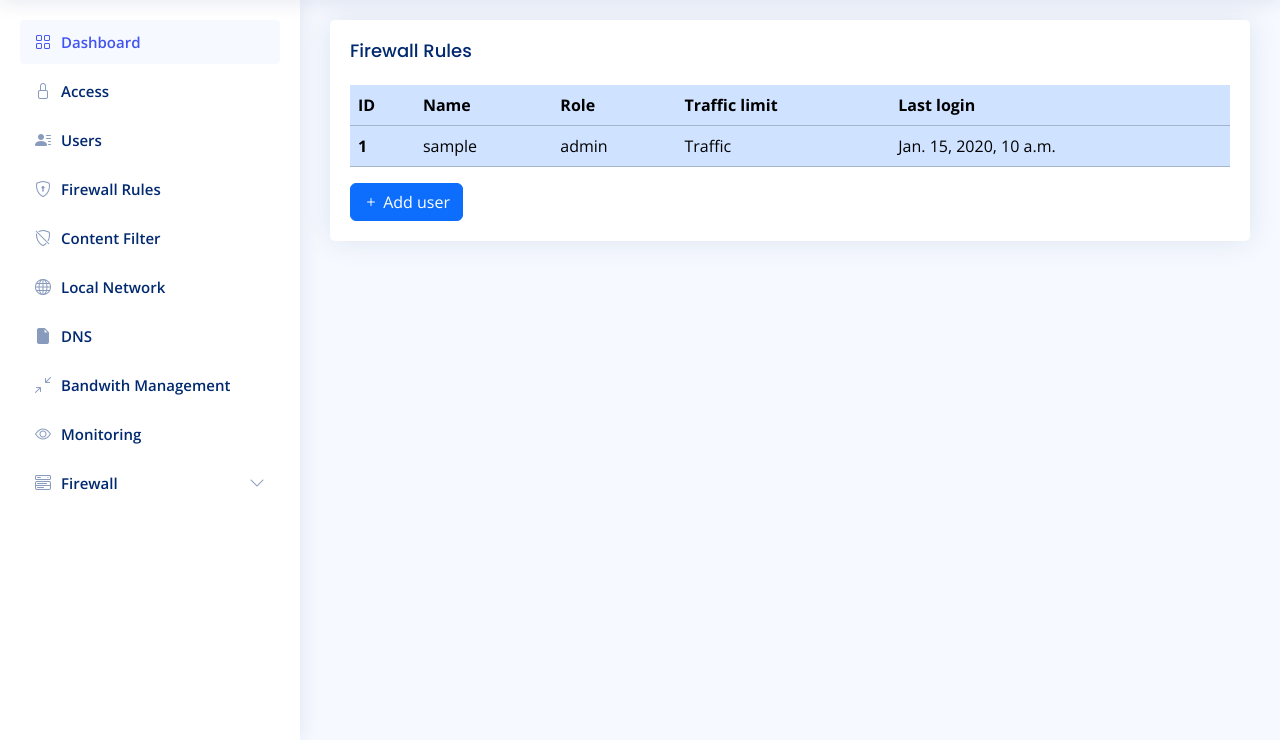
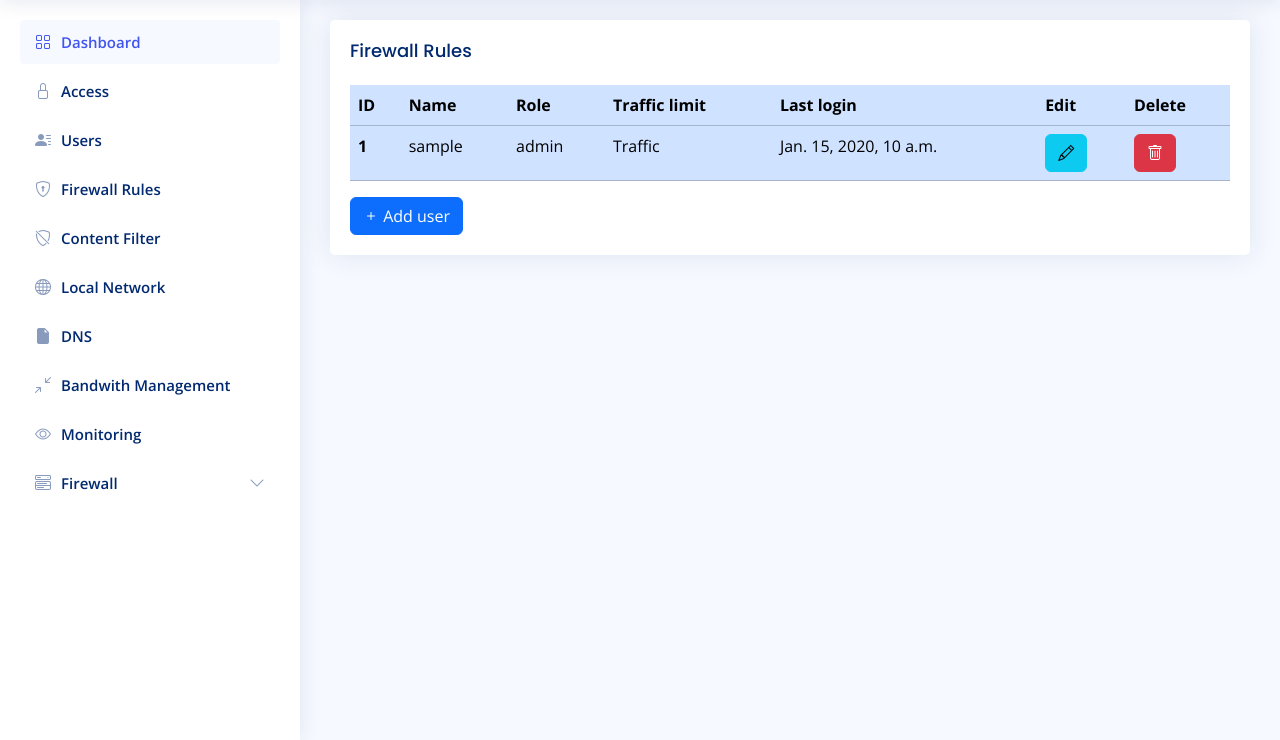
Before and after one commit to 808thlife/HomeWall, a Django app: page /firewall/users/ in a window 1280 px wide. Shown: the part 60-800 px from the top of the page. Run offline with Django 4.2, Linux system fonts and the light colour scheme; a user stored in the database is signed in; tables that the repository leaves empty hold one stand-in row (values such as "Sample post"); some libraries are stand-ins or nearby versions.

Commit message:
delete user apo

```diff
--- a/api/views.py
+++ b/api/views.py
@@ -23,8 +23,10 @@ class UserModelView(APIView):
         #returning error
         return Response({'error':f'{serializer.errors["username"][0]}'}, status=status.HTTP_400_BAD_REQUEST)
 
+    #Update User
     def put():
         pass
 
+    #Delete User
     def delete(self, request):
         pass
--- a/core/static/core/js/custom.js
+++ b/core/static/core/js/api.js
@@ -57,6 +57,8 @@ add_user_button.addEventListener("click", (event)=>{
                 <td>${role}</td>
                 <td>Traffic</td>
                 <td>None</td>
+                <td><button class = "btn btn-info"><i class="bi bi-pencil"></i></button></td>
+                <td><button class = "btn btn-danger delete-user"><i class="bi bi-trash"></i></button></td>
                 </tr>
               `
                 users_table.append(new_user_element);
@@ -71,3 +73,14 @@ add_user_button.addEventListener("click", (event)=>{
       })
 
 });
+
+
+//Deleting user API
+
+let delete_buttons = document.querySelectorAll(".delete-user");
+delete_buttons.forEach((button)=>{
+    button.addEventListener("click", (e)=>{
+        let t_row = e.target.parentElement.parentElement.parentElement.parentElement
+        console.log(t_row)
+    })
+})
--- a/core/templates/core/users.html
+++ b/core/templates/core/users.html
@@ -22,6 +22,8 @@
             <th scope="col">Role</th>
             <th scope="col">Traffic limit</th>
             <th scope="col">Last login</th>
+            <th scope="col">Edit</th>
+            <th scope="col">Delete</th>
           </tr>
         </thead>
         <tbody id ="user-table">
@@ -32,6 +34,11 @@
             <td>{{user.role}}</td>
             <td>Traffic</td>
             <td>{{user.last_login}}</td>
+            <td><button class = "btn btn-info"><i class="bi bi-pencil"></i></button></td>
+            <td><div class = "delete-user">
+              <button class = "btn btn-danger"><i class="bi bi-trash"></i></button>
+            </div
+            ></td>
           </tr>
           {% endfor %}
         </tbody>
@@ -108,7 +115,7 @@
 <script src = "{% static "core/js/jquery.min.js" %}"></script>
 <script src = "{% static "core/js/jquery-3.4.1.slim.min.js" %}"></script>
 <script src = "{% static 'core/js/jqueryformodals.slim.min.js' %}"></script>
-<script src = "{% static "core/js/custom.js" %}"></script>
+<script src = "{% static "core/js/api.js" %}"></script>
 <script src="https://cdn.jsdelivr.net/npm/popper.js@1.12.9/dist/umd/popper.min.js" integrity="sha384-ApNbgh9B+Y1QKtv3Rn7W3mgPxhU9K/ScQsAP7hUibX39j7fakFPskvXusvfa0b4Q" crossorigin="anonymous"></script>
 <script src="https://cdn.jsdelivr.net/npm/bootstrap@4.0.0/dist/js/bootstrap.min.js" integrity="sha384-JZR6Spejh4U02d8jOt6vLEHfe/JQGiRRSQQxSfFWpi1MquVdAyjUar5+76PVCmYl" crossorigin="anonymous"></script>
 {% endblock scripts %}
```
